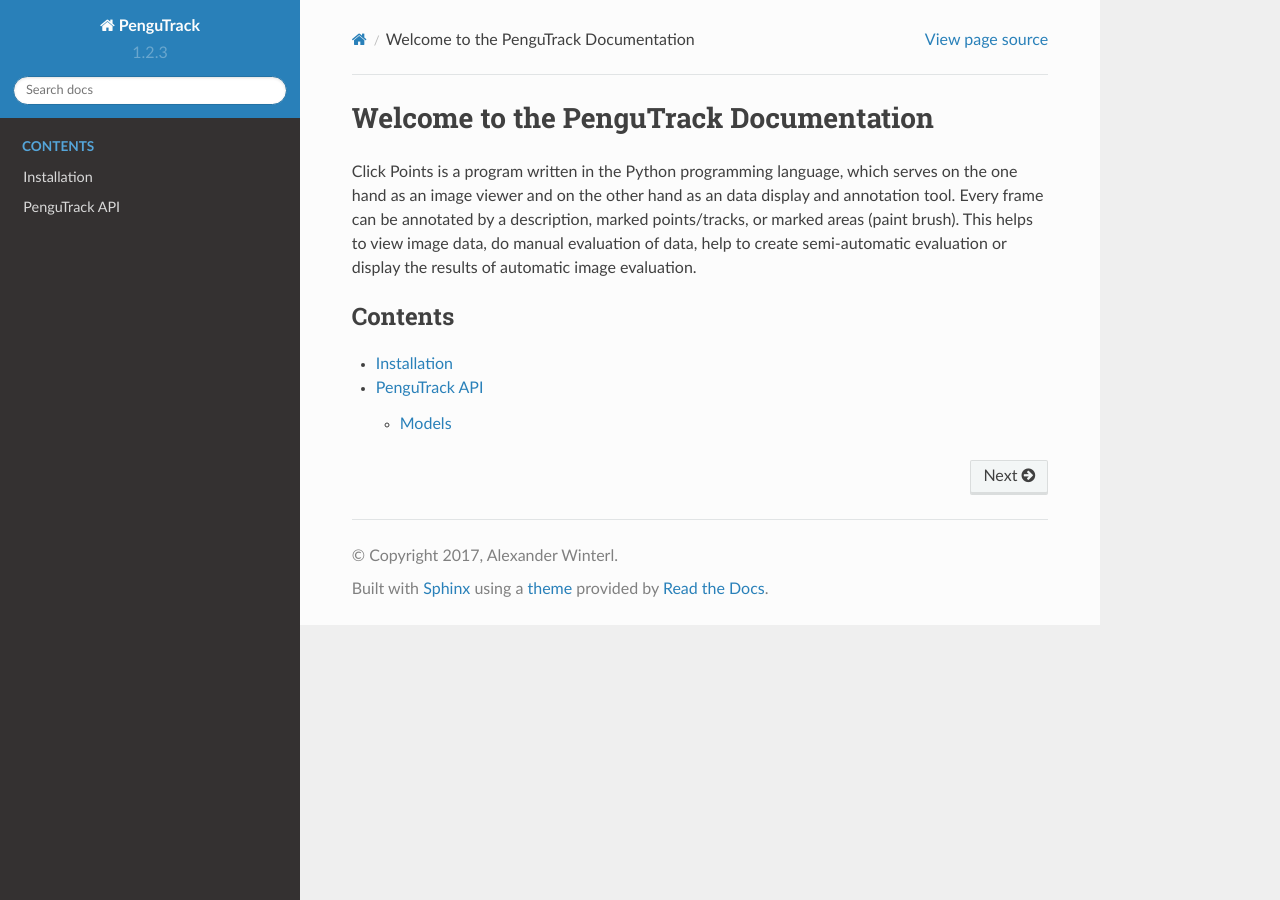
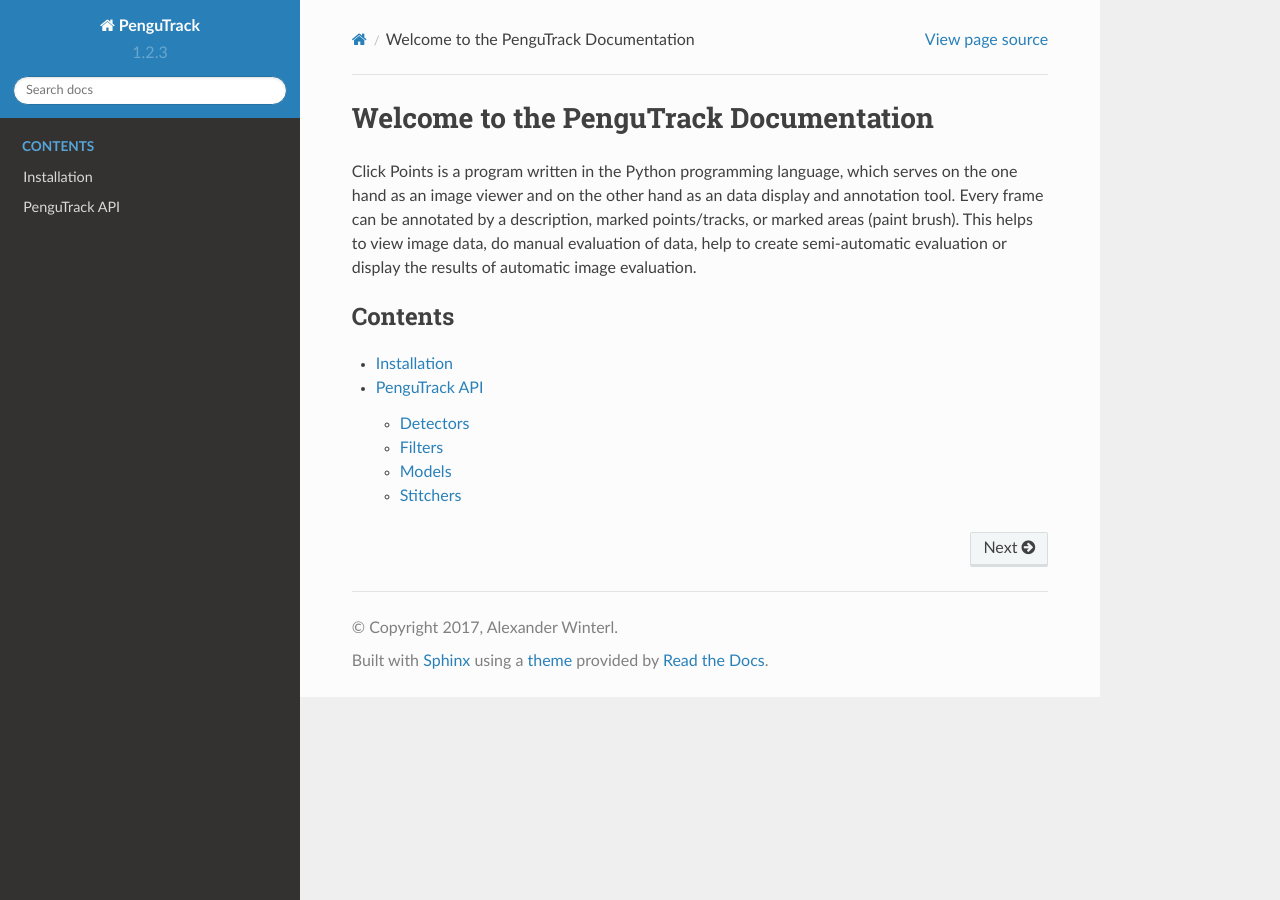
Before and after one commit to fabrylab/pengu_track, a Sphinx documentation site: the page built from docs/index.rst, in a window 1280 px wide. Built offline with Sphinx 7.4.7 and the Read the Docs theme 2.0.0, drawn with Linux system fonts in a browser that asks for light colours.

Commit message:
Docs: added Detectors, Filters and Stitchers and adapted the mock entries accordingly

```diff
--- /dev/null
+++ b/docs/api_detectors.rst
@@ -0,0 +1,5 @@
+Detectors
+=========
+
+.. automodule:: PenguTrack.Detectors
+   :members:
--- /dev/null
+++ b/docs/api_filters.rst
@@ -0,0 +1,5 @@
+Filters
+=======
+
+.. automodule:: PenguTrack.Filters
+   :members:
--- /dev/null
+++ b/docs/api_models.rst
@@ -0,0 +1,5 @@
+Models
+======
+
+.. automodule:: PenguTrack.Models
+   :members:
--- /dev/null
+++ b/docs/api_stitchers.rst
@@ -0,0 +1,5 @@
+Stitchers
+=========
+
+.. automodule:: PenguTrack.Stitchers
+   :members:
--- a/docs/conf.py
+++ b/docs/conf.py
@@ -9,7 +9,29 @@
 print(os.getcwd())
 
 import mock
-MOCK_MODULES = ['imageio', 'peewee', 'PIL', 'PIL._util', 'numpy', 'qimage2ndarray', 'sip', 'PyQt4', 'PyQt4.QtGui', 'qtpy', 'qtpy.QtGui', 'qtpy.QtCore', 'qtpy.QtWidgets', 'qtawesome', 'matplotlib', 'matplotlib.backends', 'matplotlib.backends.backend_qt4agg', 'matplotlib.backends.backend_qt4', 'matplotlib.figure']
+MOCK_MODULES = ['imageio',
+                'skimage',
+                'skimage.feature',
+                'skimage.measure',
+                'skimage.measure._regionprops',
+                'skimage.color',
+                'skimage.filters',
+                'skimage.morphology',
+                'skimage.transform',
+                'skimage.restoration',
+                'scipy',
+                'scipy.stats',
+                'scipy.ndimage',
+                'scipy.ndimage.interpolation',
+                'scipy.ndimage.interpolation.map_coordinates',
+                'scipy.ndimage.measurements',
+                'scipy.ndimage.filters',
+                'scipy.special',
+                'scipy.integrate',
+                'numpy',
+                'numpy.lib',
+                'numpy.core.multiarray'
+                'peewee', 'PIL', 'PIL._util', 'qimage2ndarray', 'sip', 'PyQt4', 'PyQt4.QtGui', 'qtpy', 'qtpy.QtGui', 'qtpy.QtCore', 'qtpy.QtWidgets', 'qtawesome', 'matplotlib', 'matplotlib.backends', 'matplotlib.backends.backend_qt4agg', 'matplotlib.backends.backend_qt4', 'matplotlib.figure']
 sys.modules.update((mod_name, mock.MagicMock()) for mod_name in MOCK_MODULES)
 
 # If extensions (or modules to document with autodoc) are in another directory,
```
Also changed, not shown: docs/api.rst (+8 -5 lines), 2 other files.
